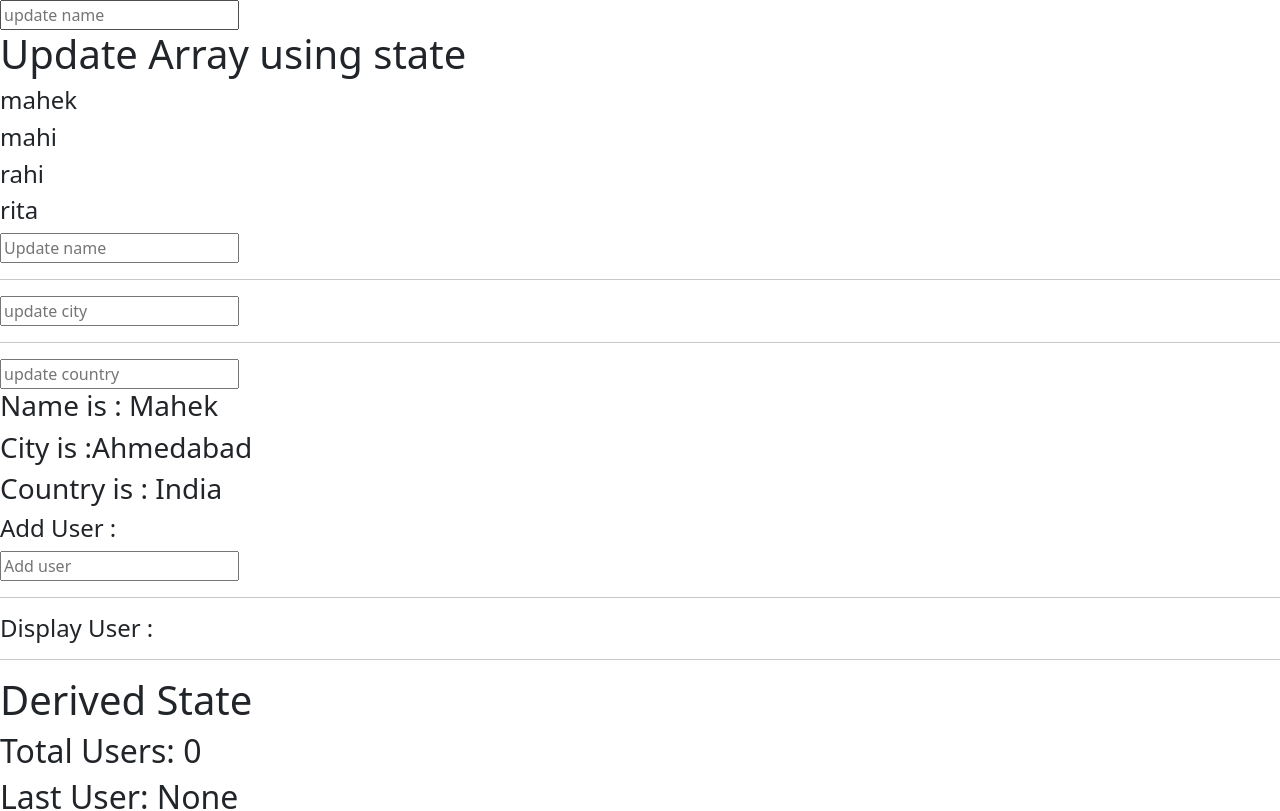
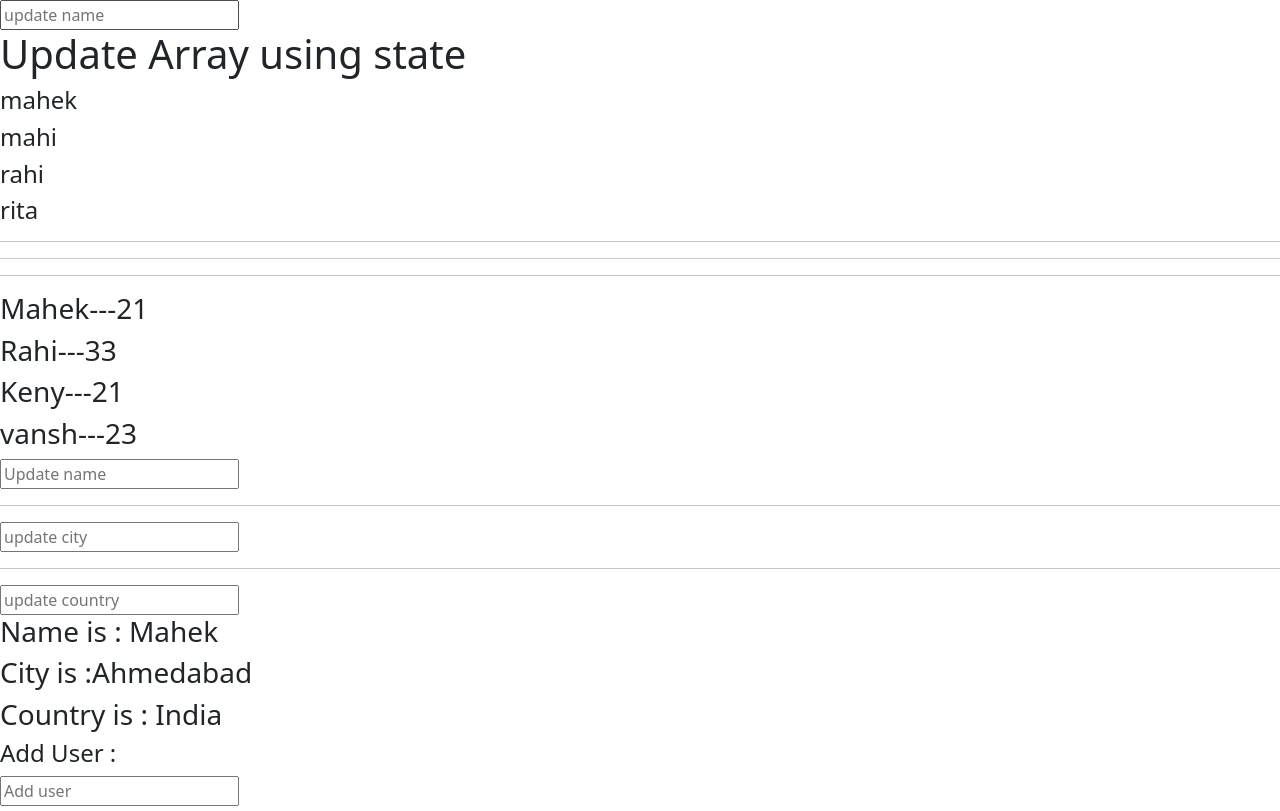
Before and after one commit to MahekSheth01/ReactJS, a React (Vite) app: page / in a window 1280 px wide. Shown: the top 811 px of the page. Built offline with nearby package versions, Linux system fonts and the light colour scheme.

Commit message:
Updating Array using state

```diff
--- a/src/UpdateArray.jsx
+++ b/src/UpdateArray.jsx
@@ -4,6 +4,15 @@ const UpdateArray = () => {
     const [data,setData]=useState([
         'mahek','mahi','rahi','rita'
     ])
+
+    const [user,setUser]=useState([
+        {name:"Mahek",age:21},
+        {name:"Rahi",age:33},
+        {name:"Keny",age:21},
+        {name:"vansh",age:23}
+    ])
+
+
     const handleName=(name)=>{
         data[data.length-1]=name
         setData([...data])
@@ -17,6 +26,14 @@ const UpdateArray = () => {
             <h4 key={index}>{item}</h4>
         ))
       }
+
+      <hr />
+      <hr /><hr />
+      {
+        user.map((item,index)=>(
+            <h3 key={index}>{item.name}---{item.age}</h3>
+        ))
+      }
     </div>
   )
 }
```
